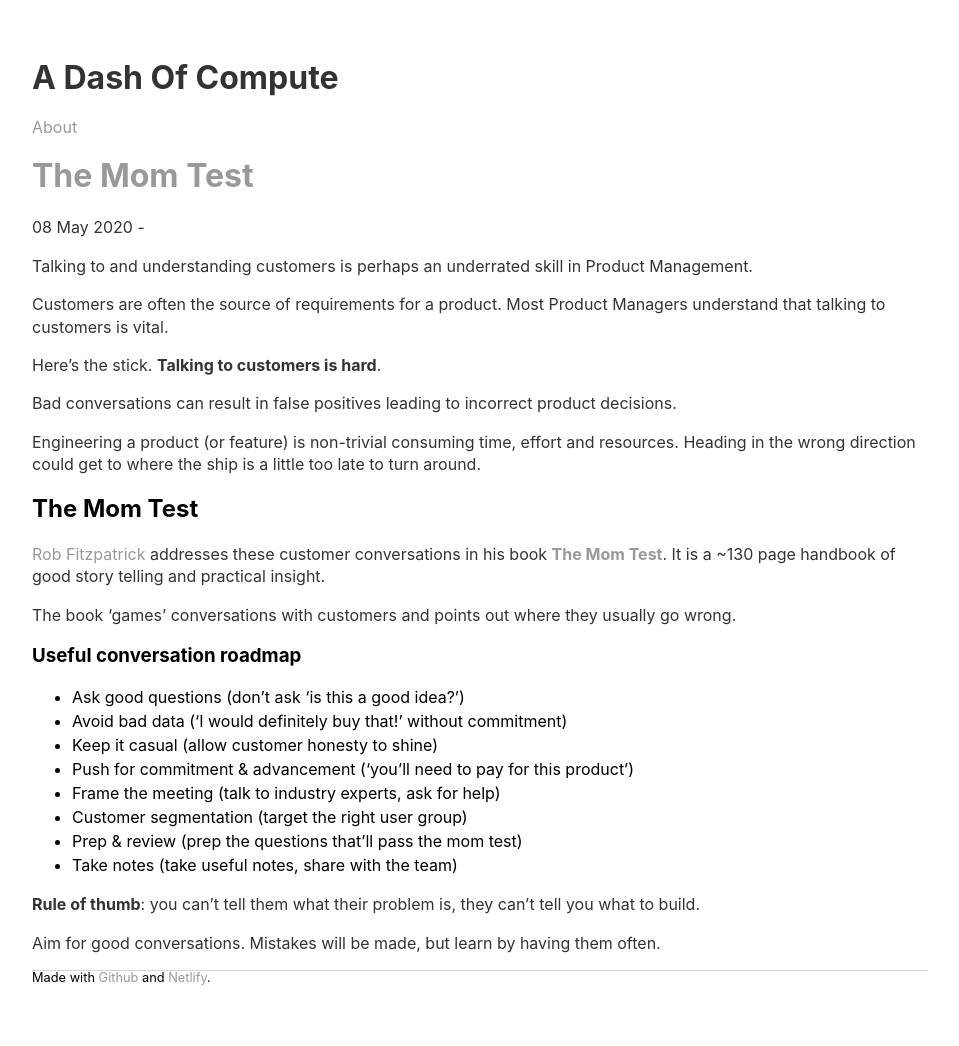
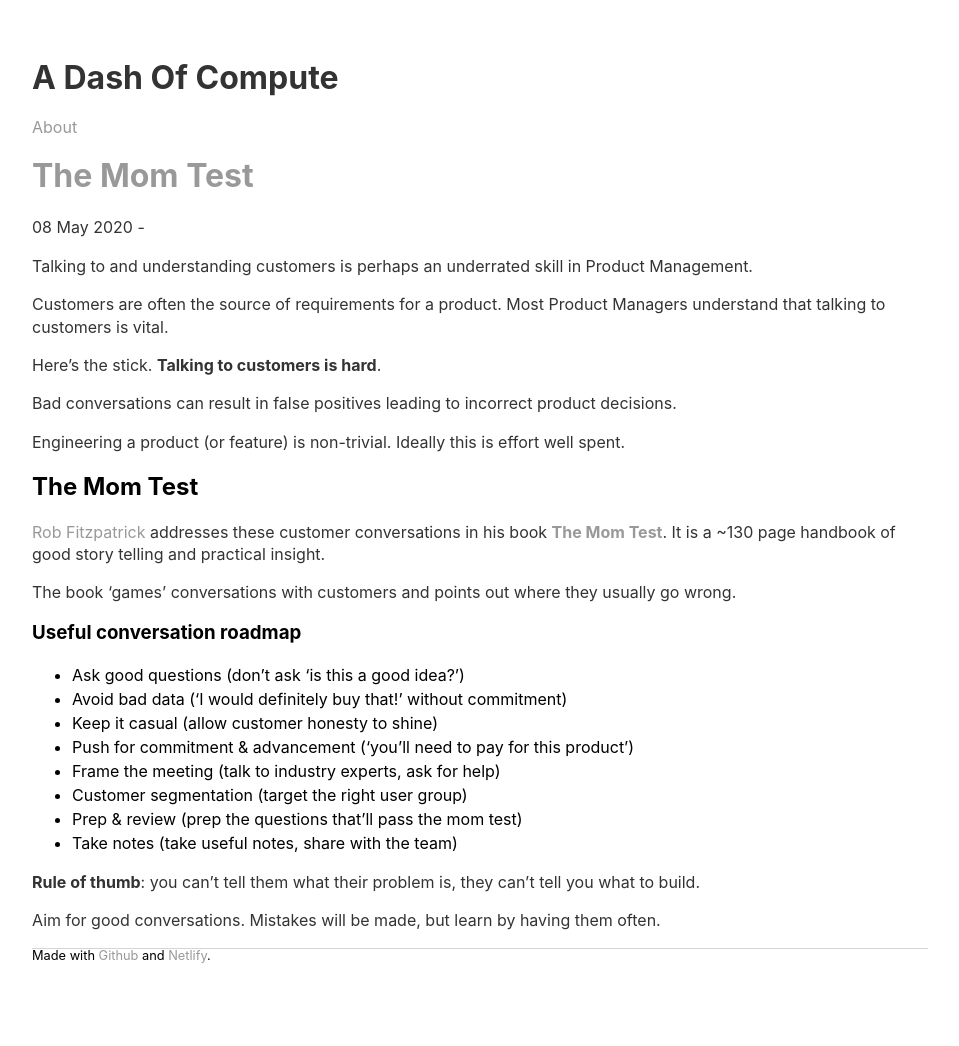
Before and after one commit to sautee/sautee.github.io, a Jekyll site: the page built from _posts/2020-05-08-momtest.md, in a window 1280 px wide. Shown: the whole page, without its empty margins (160-1119 px from the left). Built offline with Jekyll 4.4.1, drawn with Linux system fonts in a browser that asks for light colours; nearby versions of some CDN libraries; library files that are not in the unit come from our copies; after the commit the page ends 1023 px from its top, so only the background shows below that.

Commit message:
Update 2020-05-08-momtest.md

```diff
--- a/_posts/2020-05-08-momtest.md
+++ b/_posts/2020-05-08-momtest.md
@@ -12,7 +12,7 @@ Here's the stick. **Talking to customers is hard**.
 
 Bad conversations can result in false positives leading to incorrect product decisions.
 
-Engineering a product (or feature) is non-trivial consuming time, effort and resources. Heading in the wrong direction could get to where the ship is a little too late to turn around.
+Engineering a product (or feature) is non-trivial. Ideally this is effort well spent.
 
 ## The Mom Test
 
```
